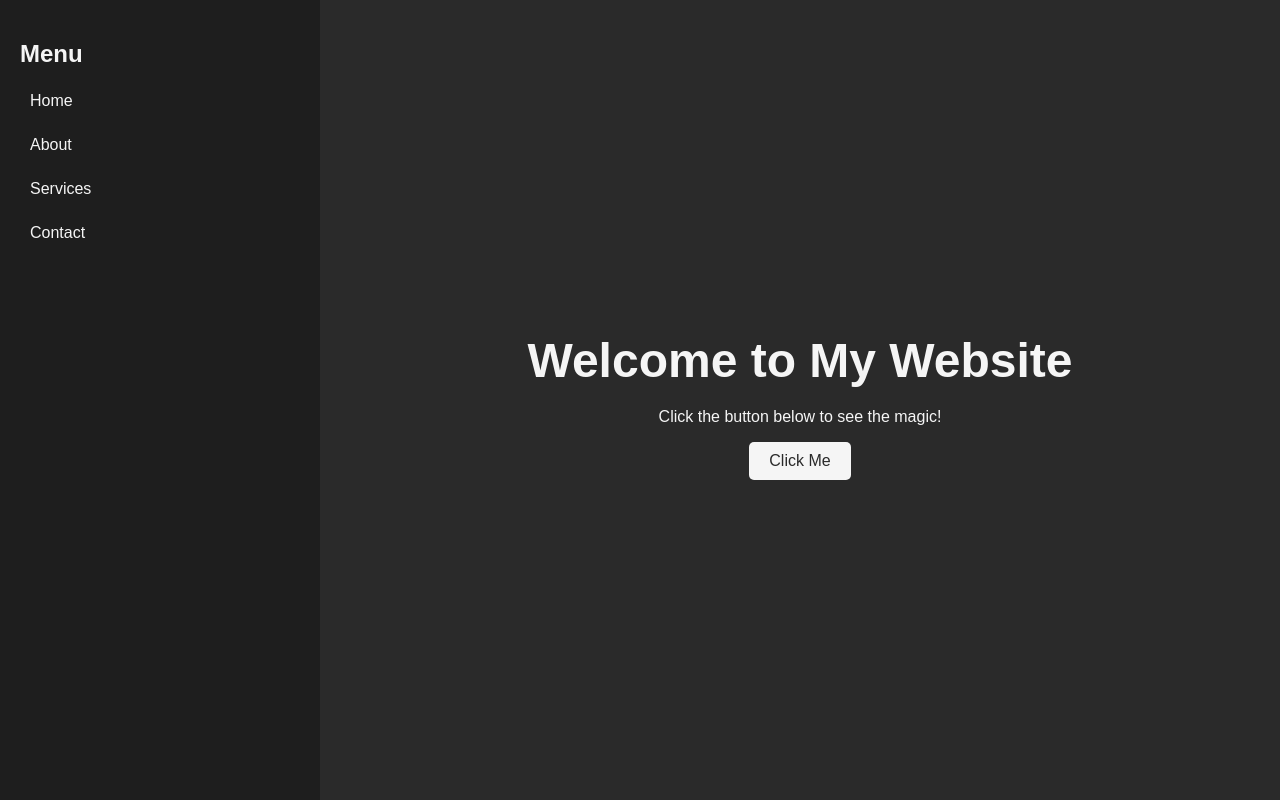
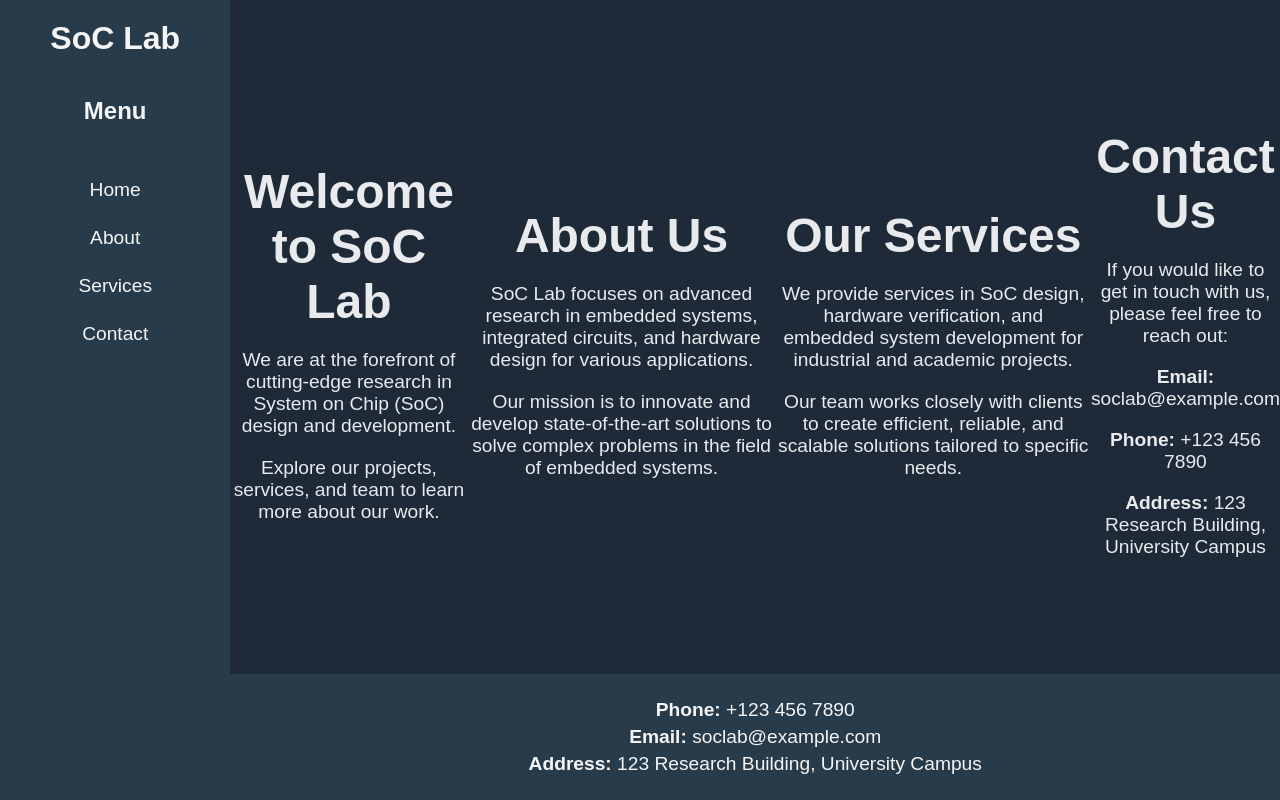
Before and after one commit to pknu-soclab/SoC_lab, a plain HTML site: page index.html in a window 1280 px wide. Drawn offline with Linux system fonts and the light colour scheme.

Commit message:
hompage 수정중

```diff
--- a/index.html
+++ b/index.html
@@ -3,32 +3,45 @@
 <head>
     <meta charset="UTF-8">
     <meta name="viewport" content="width=device-width, initial-scale=1.0">
-    <title>Dark Theme Example</title>
+    <title>SoC Lab</title>
     <style>
         /* 전체 페이지 스타일 */
         body {
             margin: 0;
             font-family: Arial, sans-serif;
-            background-color: #2a2a2a; /* 회색빛이 도는 검정색 */
-            color: #f5f5f5; /* 밝은 텍스트 색상 */
+            background-color: #1E2A38;
+            color: #E8EAED;
             display: flex;
             height: 100vh;
         }
 
         /* 좌측 메뉴바 스타일 */
         .sidebar {
-            width: 25%; /* 화면의 1/4 너비 */
-            background-color: #1e1e1e; /* 어두운 회색 */
-            padding: 20px;
+            width: 18%;
+            background-color: #273B4A;
+            padding: 20px 20px 60px;
             box-sizing: border-box;
+            display: flex;
+            flex-direction: column;
+            justify-content: flex-start;
+            align-items: center;
+        }
+        .sidebar h1 {
+            font-size: 2rem;
+            margin: 0;
+            color: #f5f5f5;
+            text-align: center;
+            margin-bottom: 20px;
         }
         .sidebar h2 {
             font-size: 1.5rem;
-            margin-bottom: 15px;
+            margin-bottom: 20px;
+            color: #f5f5f5;
         }
         .sidebar ul {
             list-style: none;
             padding: 0;
+            width: 100%;
         }
         .sidebar ul li {
             margin: 10px 0;
@@ -36,66 +49,123 @@
         .sidebar ul li a {
             text-decoration: none;
             color: #f5f5f5;
-            font-size: 1rem;
+            font-size: 1.2rem;
             display: block;
             padding: 8px 10px;
             border-radius: 5px;
+            text-align: center;
         }
         .sidebar ul li a:hover {
-            background-color: #333333; /* 마우스 오버 시 */
+            background-color: #8C8C8C;
+        }
+
+        /* 콘텐츠와 하단 정보 정렬 컨테이너 */
+        .main-container {
+            flex: 1;
+            display: flex;
+            flex-direction: column;
         }
 
         /* 콘텐츠 영역 스타일 */
         .content {
-            width: 75%; /* 화면의 나머지 부분 */
+            flex: 1;
             display: flex;
             justify-content: center;
             align-items: center;
-        }
-        .container {
             text-align: center;
         }
         h1 {
             font-size: 3rem;
             margin-bottom: 20px;
         }
-        button {
-            padding: 10px 20px;
+        p {
+            font-size: 1.2rem;
+        }
+
+        /* 하단 정보 섹션 스타일 */
+        footer {
+            background-color: #273B4A;
+            padding: 20px;
+            text-align: center;
             font-size: 1rem;
-            color: #2a2a2a;
-            background-color: #f5f5f5;
-            border: none;
-            border-radius: 5px;
-            cursor: pointer;
+            color: #f5f5f5;
+            flex-shrink: 0;
         }
-        button:hover {
-            background-color: #cccccc;
+        footer p {
+            margin: 5px 0;
         }
     </style>
 </head>
 <body>
     <!-- 좌측 메뉴바 -->
     <div class="sidebar">
+        <h1>SoC Lab</h1> <!-- SoC Lab 제목 추가 -->
         <h2>Menu</h2>
         <ul>
-            <li><a href="#">Home</a></li>
-            <li><a href="#">About</a></li>
-            <li><a href="#">Services</a></li>
-            <li><a href="#">Contact</a></li>
+            <li><a href="#" onclick="showSection('home')">Home</a></li>
+            <li><a href="#" onclick="showSection('about')">About</a></li>
+            <li><a href="#" onclick="showSection('services')">Services</a></li>
+            <li><a href="#" onclick="showSection('contact')">Contact</a></li>
         </ul>
     </div>
 
-    <!-- 콘텐츠 영역 -->
-    <div class="content">
-        <div class="container">
-            <h1>Welcome to My Website</h1>
-            <p>Click the button below to see the magic!</p>
-            <button onclick="changeText()">Click Me</button>
-            <p id="message" style="margin-top: 20px; font-size: 1.2rem;"></p>
+    <!-- 콘텐츠와 하단 정보 컨테이너 -->
+    <div class="main-container">
+        <!-- 콘텐츠 영역 -->
+        <div class="content">
+            <!-- Home Section -->
+            <div id="home" class="section active">
+                <h1>Welcome to SoC Lab</h1>
+                <p>We are at the forefront of cutting-edge research in System on Chip (SoC) design and development.</p>
+                <p>Explore our projects, services, and team to learn more about our work.</p>
+            </div>
+
+            <!-- About Section -->
+            <div id="about" class="section">
+                <h1>About Us</h1>
+                <p>SoC Lab focuses on advanced research in embedded systems, integrated circuits, and hardware design for various applications.</p>
+                <p>Our mission is to innovate and develop state-of-the-art solutions to solve complex problems in the field of embedded systems.</p>
+            </div>
+
+            <!-- Services Section -->
+            <div id="services" class="section">
+                <h1>Our Services</h1>
+                <p>We provide services in SoC design, hardware verification, and embedded system development for industrial and academic projects.</p>
+                <p>Our team works closely with clients to create efficient, reliable, and scalable solutions tailored to specific needs.</p>
+            </div>
+
+            <!-- Contact Section -->
+            <div id="contact" class="section">
+                <h1>Contact Us</h1>
+                <p>If you would like to get in touch with us, please feel free to reach out:</p>
+                <p><strong>Email:</strong> soclab@example.com</p>
+                <p><strong>Phone:</strong> +123 456 7890</p>
+                <p><strong>Address:</strong> 123 Research Building, University Campus</p>
+            </div>
         </div>
+
+        <!-- 하단 정보 섹션 -->
+        <footer>
+            <p><strong>Phone:</strong> +123 456 7890</p>
+            <p><strong>Email:</strong> soclab@example.com</p>
+            <p><strong>Address:</strong> 123 Research Building, University Campus</p>
+        </footer>
     </div>
 
-    <!-- External JavaScript file -->
-    <script src="script.js"></script>
+    <script>
+        // 특정 섹션 표시 함수
+        function showSection(sectionId) {
+            // 모든 섹션 숨기기
+            const sections = document.querySelectorAll('.section');
+            sections.forEach(section => section.classList.remove('active'));
+
+            // 선택된 섹션만 표시
+            const targetSection = document.getElementById(sectionId);
+            targetSection.classList.add('active');
+        }
+
+        // 초기 상태로 'Home' 섹션을 표시
+        showSection('home');
+    </script>
 </body>
 </html>
```
